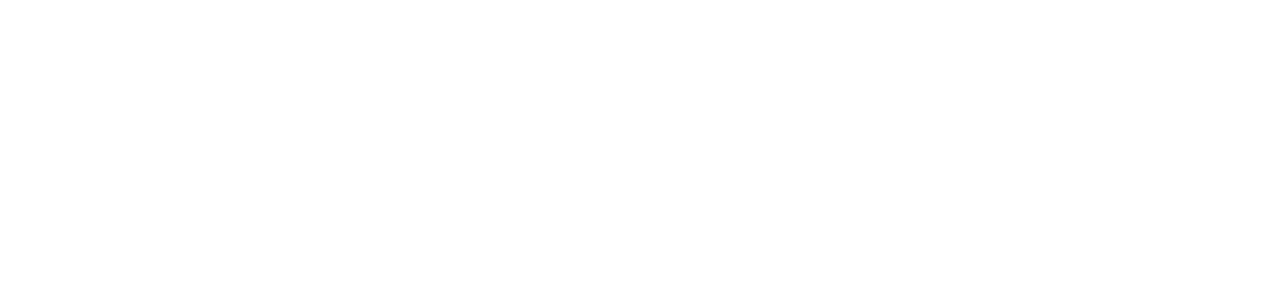
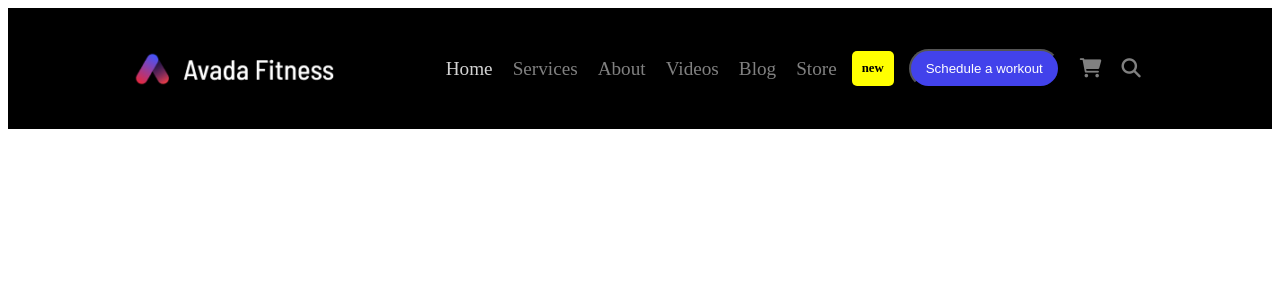
Before and after one commit to vera-sprinceana/proj-html-vuejs, a Vue app: page / in a window 1280 px wide. Shown: the top 300 px of the page. Built offline with nearby package versions, Linux system fonts and the light colour scheme.

Commit message:
HeaderComp

```diff
--- a/public/index.html
+++ b/public/index.html
@@ -4,6 +4,7 @@
     <meta charset="utf-8">
     <meta http-equiv="X-UA-Compatible" content="IE=edge">
     <meta name="viewport" content="width=device-width,initial-scale=1.0">
+    <link rel="stylesheet" href="https://cdnjs.cloudflare.com/ajax/libs/font-awesome/6.1.1/css/all.min.css" integrity="sha512-KfkfwYDsLkIlwQp6LFnl8zNdLGxu9YAA1QvwINks4PhcElQSvqcyVLLD9aMhXd13uQjoXtEKNosOWaZqXgel0g==" crossorigin="anonymous" referrerpolicy="no-referrer" />
     <link rel="icon" href="<%= BASE_URL %>favicon.ico">
     <title><%= htmlWebpackPlugin.options.title %></title>
   </head>
--- a/src/App.vue
+++ b/src/App.vue
@@ -1,16 +1,21 @@
 <template>
   <div>
-
+    <HeaderComp/>
+    <MainComp/>
+    <FooterComp/>
   </div>
 </template>
 
 <script>
-
-
+import HeaderComp from './components/HeaderComp.vue'
+import MainComp from './components/MainComp.vue'
+import FooterComp from './components/FooterComp.vue'
 export default {
   name: 'App',
   components: {
-
+   HeaderComp,
+   MainComp,
+   FooterComp
   }
 }
 </script>
--- /dev/null
+++ b/src/components/FooterComp.vue
@@ -0,0 +1,20 @@
+<template>
+  <div>
+
+  </div>
+</template>
+
+<script>
+
+
+export default {
+  name: 'FooterComp',
+  components: {
+
+  }
+}
+</script>
+
+<style lang="scss">
+
+</style>
--- /dev/null
+++ b/src/components/HeaderComp.vue
@@ -0,0 +1,80 @@
+<template>
+  <div class="bg-dark">
+      <div class="container">
+          <div class="d-flex">
+              <img src="../assets/img/logo-200x34.png" alt="logo azienda">
+              <ul>
+                  <li class="light-grey">Home</li>
+                  <li>Services</li>
+                  <li>About</li>
+                  <li>Videos</li>
+                  <li>Blog</li>
+                  <li>Store</li>
+                  <li class="bg-yellow">new</li>
+                  <li><button>Schedule a workout</button></li>
+                  <li><i class="fa-solid fa-cart-shopping"></i></li>
+                  <li><i class="fa-solid fa-magnifying-glass"></i></li>
+              </ul>
+          </div>
+      </div>
+  </div>
+</template>
+
+<script>
+
+
+export default {
+  name: 'HeaderComp',
+  components: {
+
+  }
+}
+</script>
+
+<style scoped lang="scss">
+    .bg-dark{
+        background-color: black;
+    }
+    .container{
+        width: 80%;
+        margin: 0 auto;
+        padding: 20px 0;
+    }
+    .d-flex{
+        display: flex;
+        justify-content: space-between;
+        align-items: center;
+    }
+    ul{
+        color: white;
+        display: flex;
+        align-items: center;
+        justify-content: space-between;
+        list-style-type: none;
+        li{
+            padding: 5px;
+            margin-left: 10px;
+            color: grey;
+            font-size: 1.2em;
+        }
+    }
+    .bg-yellow{
+        background-color: yellow;
+        color: black;
+        text-align: center;
+        font-size: 0.8em;
+        border-radius: 5px;
+        padding: 10px;
+        font-weight: bold;
+    }
+    .light-grey{
+        color: lightgrey;
+    }
+    button{
+        padding: 10px 15px;
+        background-color: rgb(66, 66, 235);
+        color: white;
+        text-align: center;
+        border-radius: 20px;
+    }
+</style>
--- /dev/null
+++ b/src/components/MainComp.vue
@@ -0,0 +1,20 @@
+<template>
+  <div>
+
+  </div>
+</template>
+
+<script>
+
+
+export default {
+  name: 'MainComp',
+  components: {
+
+  }
+}
+</script>
+
+<style lang="scss">
+
+</style>
```
